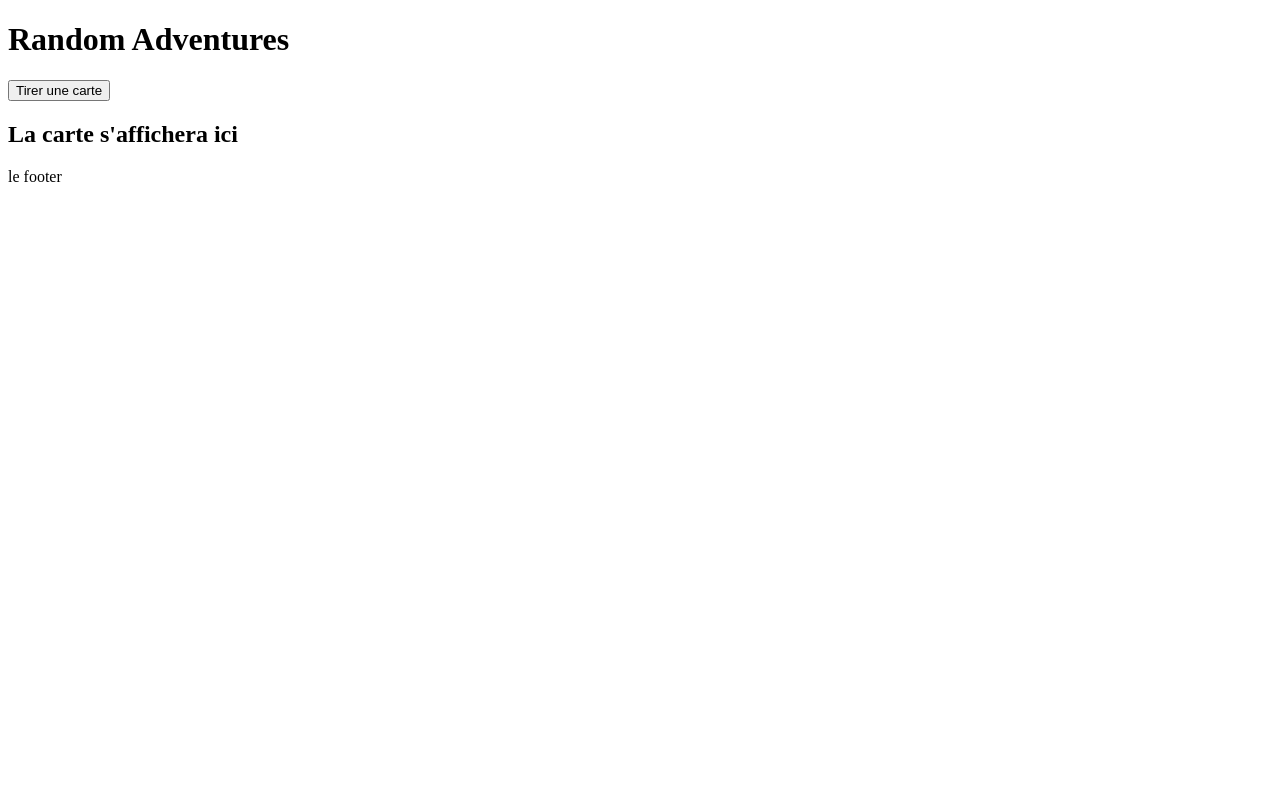
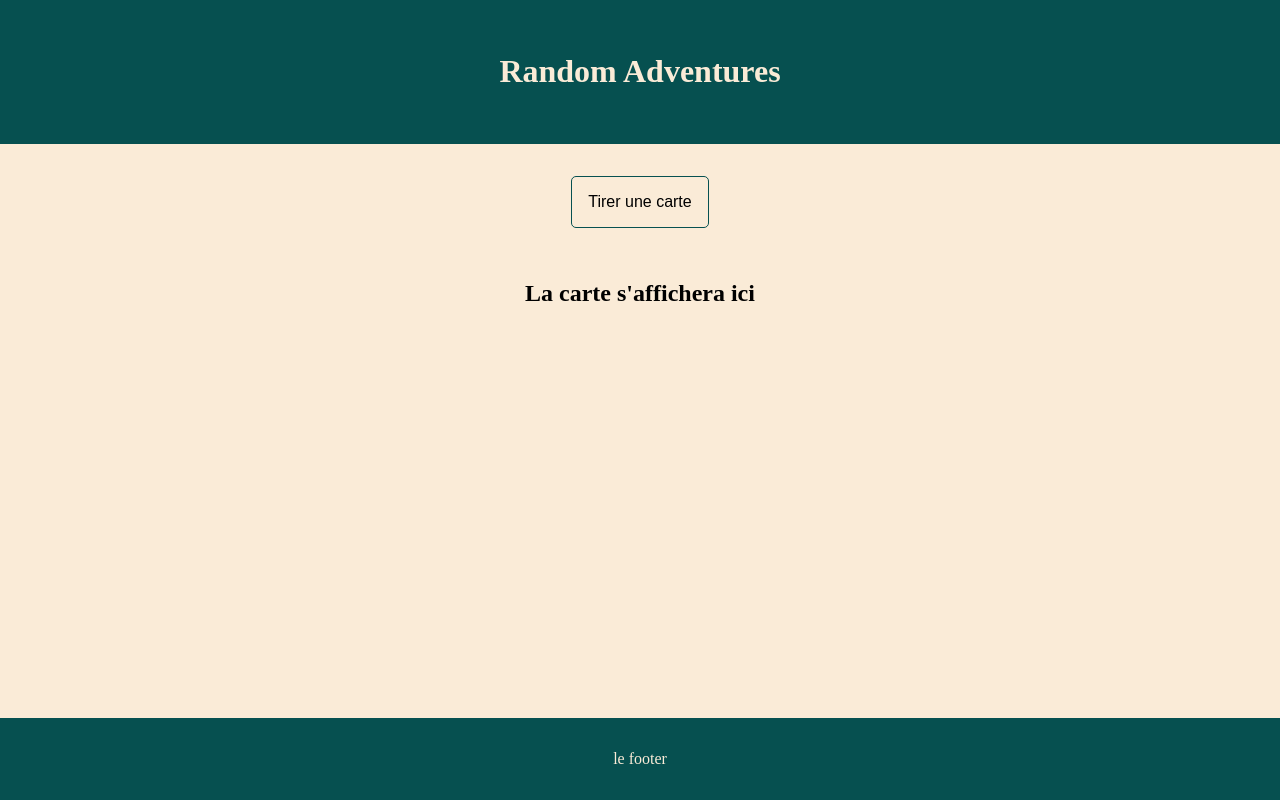
Before and after one commit to DianeBinsztok/RandomAdventures, a PHP site: page / in a window 1280 px wide. Run offline with PHP 8.4, Linux system fonts and the light colour scheme.

Commit message:
style: basic styling

```diff
--- a/styles.css
+++ b/styles.css
@@ -1,4 +1,57 @@
-#card-view img{
-    height: 100%;
+body{
+    background-color: antiquewhite;
+}
+header, footer{
+    background-color: rgb(6, 80, 80);
+    color: antiquewhite;
+}
+header{
+    font-size: 1em;
+    font-weight: bold;
+}
+body{
+	display: flex;
+	flex-direction: column;
+	min-height: 100vh;
+    margin: 0;
+    padding: 0;
+    justify-content: space-between;
+}
+main{
+    flex: 1;
+    height:100%;
+    display: flex;
+	flex-direction: column;
+    align-items:center ;
+    padding-bottom: 2rem;
+}
+header, #navigation, #card-view, footer{
+    display: flex;
+    justify-content: center;
+}
+header, #navigation, footer{
+    padding-top: 2rem;
+    padding-bottom: 2rem;
+}
+#draw-button{
+    font-size: 1em;
+    padding: 1rem;
+    background-color: antiquewhite;
+    border: 1px solid rgb(6, 80, 80);
+    border-radius: 5px;
+}
+#draw-button:hover{
+    background-color: rgb(6, 80, 80);
+    color: antiquewhite;
+    font-weight: bold;
+}
+#card-view{
+    align-items: center;
+    height: 90%;
     max-width: 100%;
 }
+#card-view img{
+    height: 90vh;
+    max-width: 100%;
+    border-radius: 10px;
+}
```
